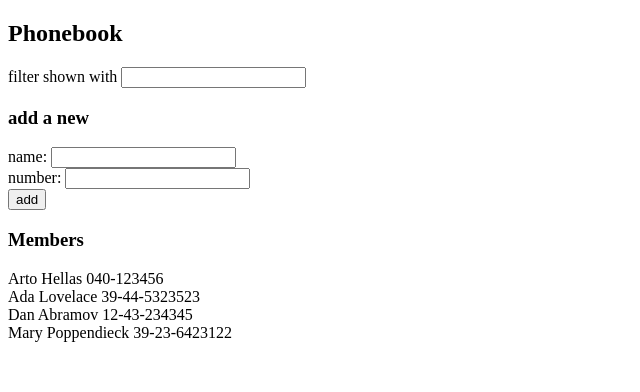
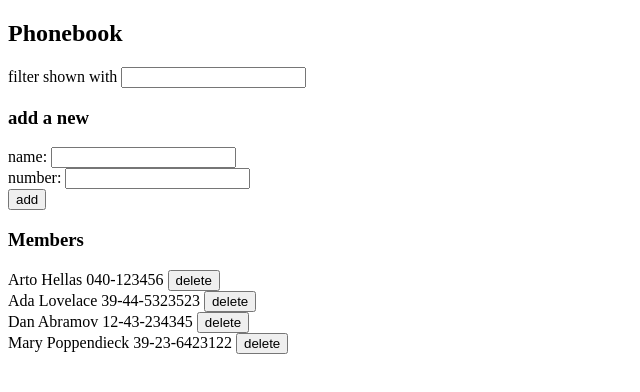
Before and after one commit to xieeryihe/fullstackopen-learn, a React (Create React App) app in the folder react-learn/: page / in a window 1280 px wide. Shown: the top 392 px of the page, without its empty margins (0-640 px from the left). Built offline with nearby package versions, Linux system fonts and the light colour scheme; data requests are answered from the project's data file.

Commit message:
Exercise 2.17 finish

```diff
--- a/react-learn/src/App.js
+++ b/react-learn/src/App.js
@@ -1,12 +1,12 @@
 import { useState, useEffect } from 'react'
-import phonebookServices from './services/phonebookServices'
+import phonebookService from './services/phonebookService'
 
-const Filter = ({newNameFilter, setNewNameFilter}) => {
+const Filter = ({nameFilter, setNameFilter}) => {
   const onNameFilterChange = (event) => {
     const changedName = event.target.value
-    setNewNameFilter(changedName)
+    setNameFilter(changedName)
   }
-  return <div>filter shown with <input value={newNameFilter} onChange={onNameFilterChange}/></div>
+  return <div>filter shown with <input value={nameFilter} onChange={onNameFilterChange}/></div>
 }
 
 const PersonForm = ({persons, setPersons}) => {
@@ -29,7 +29,7 @@ const PersonForm = ({persons, setPersons}) => {
       alert(`${newName} is already added to phonebook`)
     } else {
       const newPerson = { name: newName, number: newNumber }
-      phonebookServices.addContact(newPerson).then(person => {
+      phonebookService.addContact(newPerson).then(person => {
         setPersons(persons.concat(person))
         setNewName('')
         setNewNumber('')
@@ -51,30 +51,49 @@ const PersonForm = ({persons, setPersons}) => {
   )
 }
 
-const Persons = ({filteredPersons}) =>
-  <>{filteredPersons.map(person => <div key={person.name}>{person.name} {person.number}</div>)}</>
-  // map 方法需要确保返回一个包裹元素，否则渲染可能不会按预期工作。所以加了一个
+const Contacts = ({filteredPersons, persons, setPersons}) => {
+  const deleteContact = (targetContact) => {
+    if (window.confirm(`Delete ${targetContact.name}?`)) {
+      phonebookService.deleteContact(targetContact.id)
+        .then(deletedContact => {
+          console.log(deletedContact);
+          const newPersons = persons.filter(person => person.id !== deletedContact.id)
+          setPersons(newPersons)
+        })
+        .catch(error =>
+          console.error('Error:', error)
+        )
+    }
+  }
+
+  return filteredPersons.map(contact =>
+    <div key={contact.name}>
+      {contact.name} {contact.number}&nbsp;
+      <button onClick={() => deleteContact(contact)}> delete </button>
+    </div>
+  )
+}
 
 const App = () => {
   const [persons, setPersons] = useState([])
-  const [newNameFilter, setNewNameFilter] = useState('')
+  const [nameFilter, setNameFilter] = useState('')
 
-  const filteredPersons = newNameFilter
-    ? persons.filter(person => person.name.toLowerCase().includes(newNameFilter.toLowerCase()))
+  const filteredPersons = nameFilter
+    ? persons.filter(person => person.name.toLowerCase().includes(nameFilter.toLowerCase()))
     : persons
 
   useEffect(() => {
-    phonebookServices.getAllContacts().then(allContacts => setPersons(allContacts))
+    phonebookService.getAllContacts().then(allContacts => setPersons(allContacts))
   }, [])
 
   return (
     <div>
       <h2>Phonebook</h2>
-      <Filter newNameFilter={newNameFilter} setNewNameFilter={setNewNameFilter}/>
+      <Filter nameFilter={nameFilter} setnameFilter={setNameFilter}/>
       <h3>add a new</h3>
       <PersonForm persons={persons} setPersons={setPersons}/>
       <h3>Members</h3>
-      <Persons filteredPersons={filteredPersons}/>
+      <Contacts filteredPersons={filteredPersons} persons={persons} setPersons={setPersons}/>
     </div>
   )
 }
--- a/react-learn/src/services/phonebookServices.js
+++ b/react-learn/src/services/phonebookService.js
@@ -14,7 +14,7 @@ const updateContact = (id, newObject) => {
 }
 
 const deleteContact = (id) => {
-    axios.delete(`${baseUrl}/${id}`).then(response => response.data)
+    return axios.delete(`${baseUrl}/${id}`).then(response => response.data)
 }
 
 const phonebookService = {
```
Also changed, not shown: react-learn/temp.js (deleted, +0 -9 lines).
